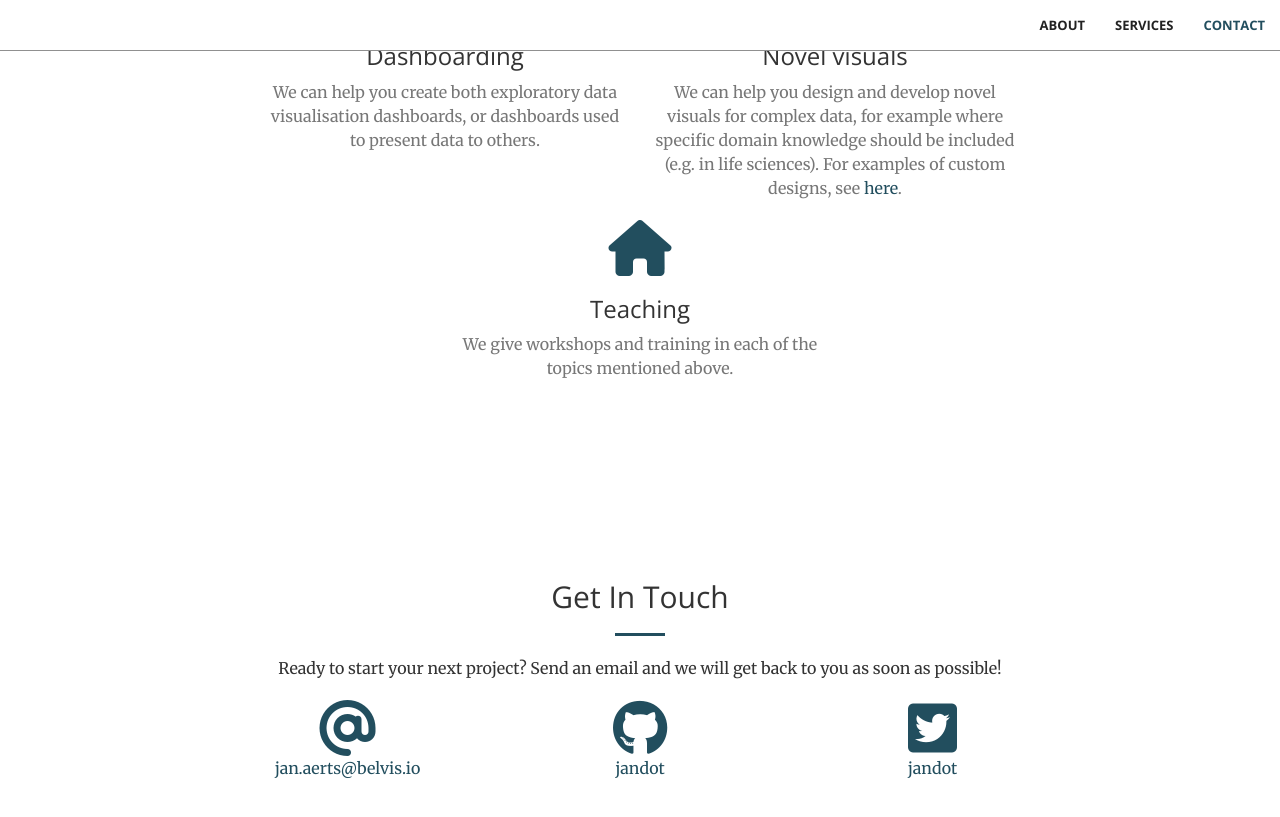
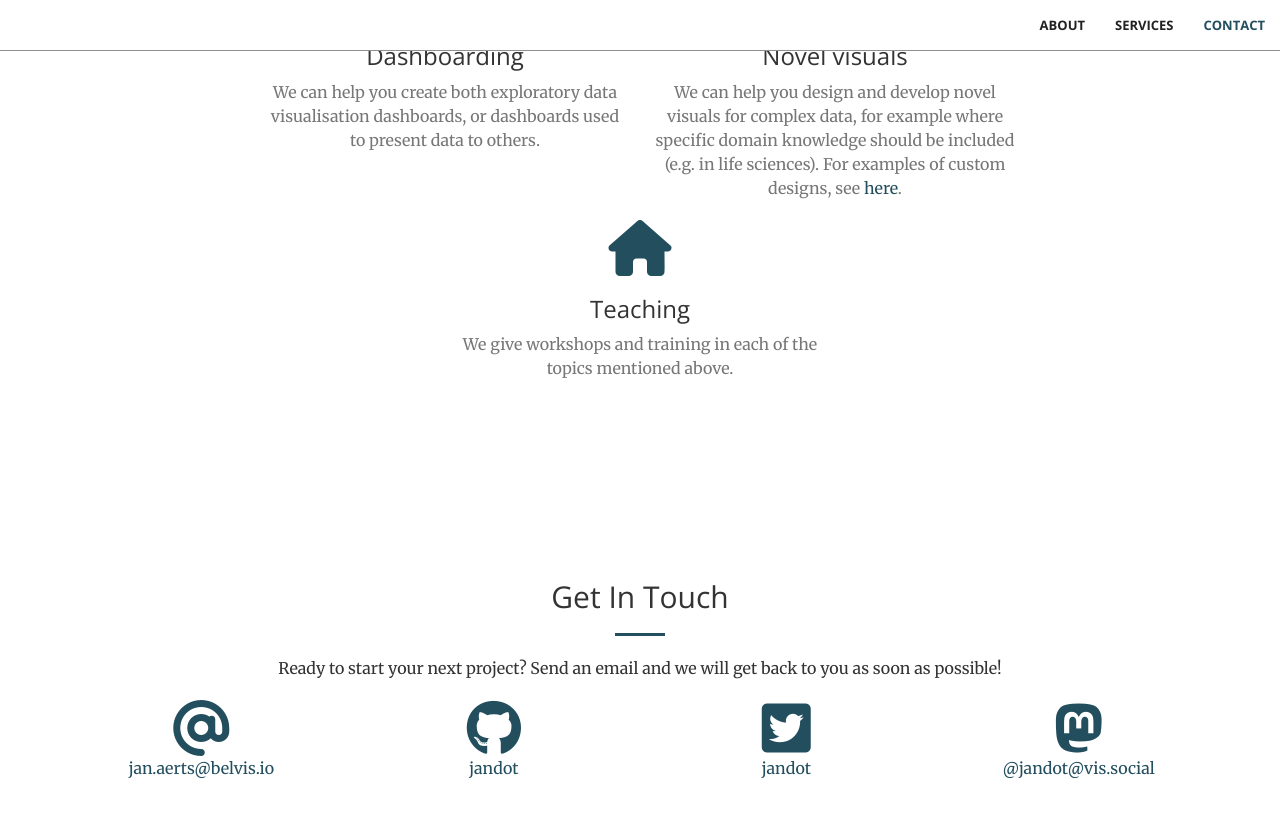
Before and after one commit to belvis-aerts/belvis-aerts.github.io, a Jekyll site: the page built from index.md, in a window 1280 px wide and 900 px high, scrolled down 1773 px. Shown: the top 817 px of the window. Built offline with Jekyll 4.4.1, drawn with Linux system fonts in a browser that asks for light colours.

Commit message:
Added link to mastodon

```diff
--- a/_config.yml
+++ b/_config.yml
@@ -24,7 +24,7 @@ baseurl: "" # the subpath of your site, e.g. /blog
 url: "https://www.belvis.io" # the base hostname & protocol for your site, e.g. http://example.com
 twitter_username: jandot
 github_username: jandot
-mastodon_username: "@jandot"
+mastodon_username: "@jandot@vis.social"
 
 # Build settings
 markdown: kramdown
--- a/_includes/contact.html
+++ b/_includes/contact.html
@@ -10,30 +10,30 @@
     </div>
     <div class="container">
         <div class="row">
-            <div class="col-lg-2 col-lg-offset-2 text-center">
+            <div class="col-lg-3 text-center">
                 <a href="mailto:{{ site.email }}">
                 <i class="fab fa-at fa-4x bounceIn text-primary" ></i>
                     <p>{{ site.email }}</p>
                 </a>
             </div>
-            <div class="col-lg-2 col-lg-offset-1 text-center">
+            <div class="col-lg-3 text-center">
                 <a href="https://github.com/{{ site.github_username }}">
                 <i class="fab fa-github fa-4x text-primary"></i>
                     <p>{{ site.github_username }}</p>
                 </a>
             </div>
-            <div class="col-lg-2 col-lg-offset-1 text-center">
+            <div class="col-lg-3 text-center">
                 <a href="https://twitter.com/{{ site.twitter_username }}">
                     <i class="fab fa-square-twitter fa-4x text-primary" ></i>
                     <p>{{ site.twitter_username }}</p>
                 </a>
             </div>
-            <!-- <div class="col-lg-2 text-center">
+            <div class="col-lg-3 text-center">
                 <a href="https://vis.social/{{ site.mastodon_username }}">
                     <i class="fa-brands fa-mastodon fa-4x text-primary" ></i>
                     <p>{{ site.mastodon_username }}</p>
                 </a>
-            </div> -->
+            </div>
         </div>
 
     </div>
```
